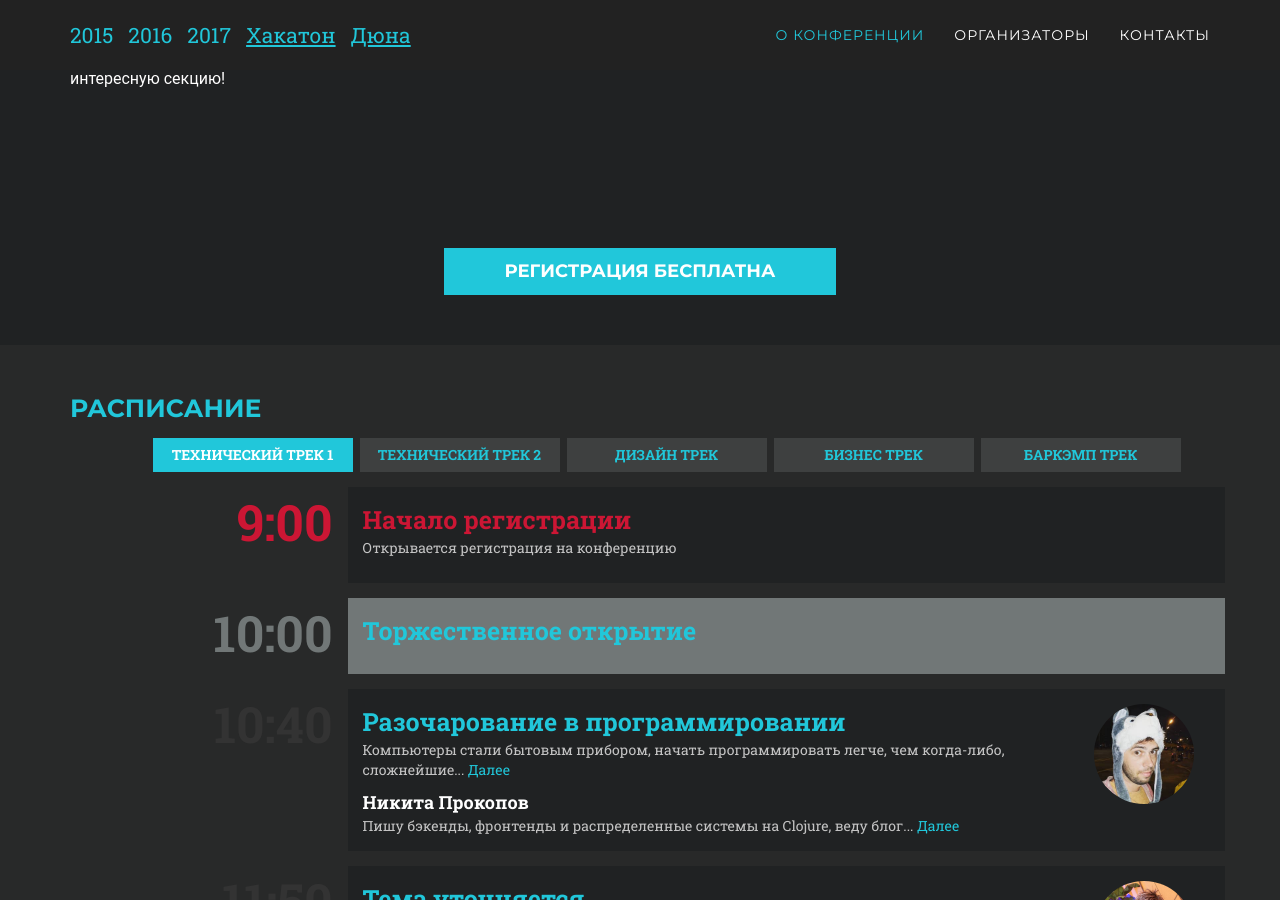
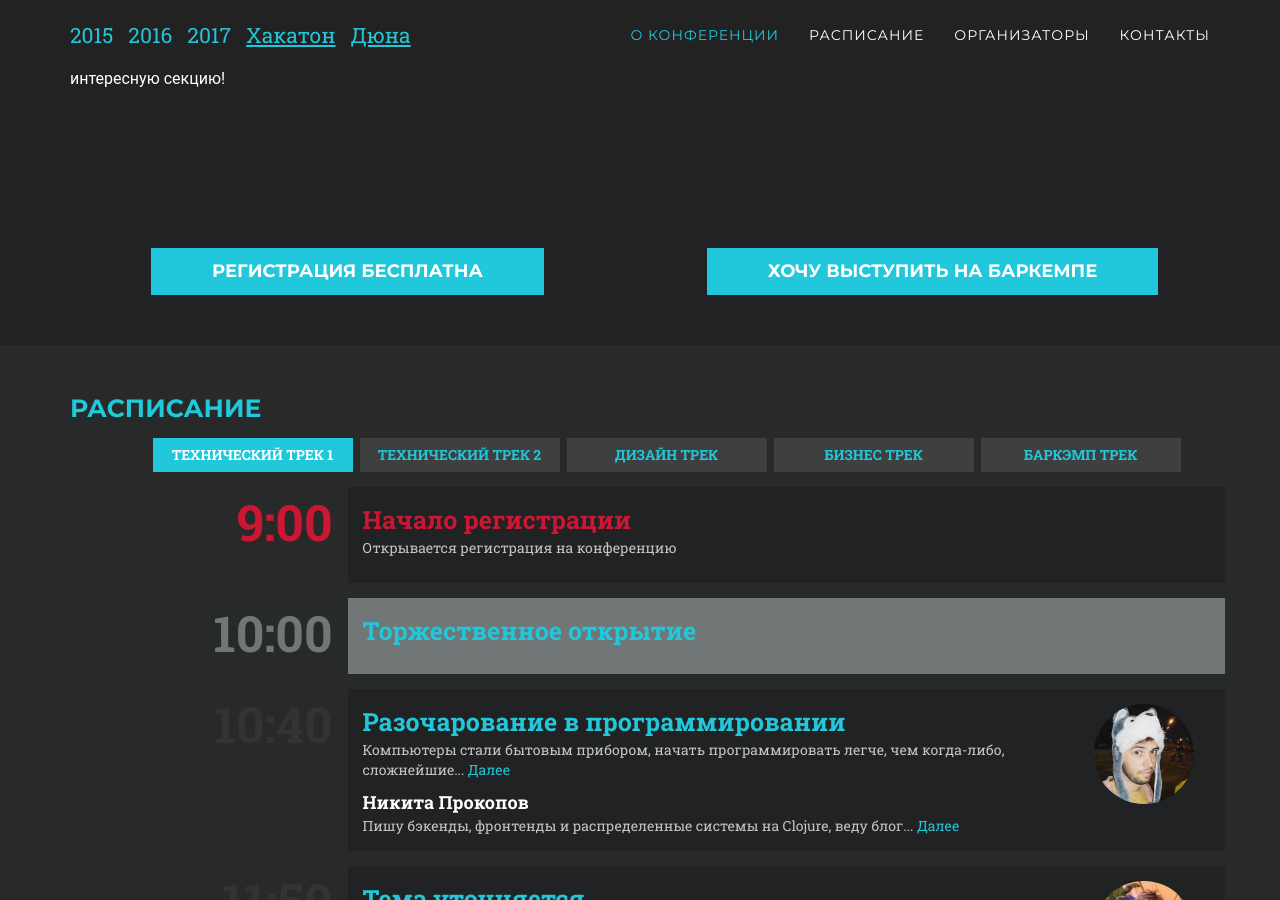
Before and after one commit to youcon/youcon.github.io, a Jekyll site: the page built from index.html, in a window 1280 px wide and 900 px high, scrolled down 1333 px. Built offline with Jekyll 4.4.1, drawn with Linux system fonts in a browser that asks for light colours; nearby versions of some CDN libraries; some web fonts are replaced; comment, search, counter and statistics services are not loaded.

Commit message:
Add menu, add barcamp button

```diff
--- a/_includes/header.html
+++ b/_includes/header.html
@@ -31,10 +31,10 @@
                     <li>
                         <a class="page-scroll" href="#info">О конференции</a>
                     </li>
-                    {% comment %}
                     <li>
                         <a class="page-scroll" href="#schedule">Расписание</a>
                     </li>
+                    {% comment %}
                     <li>
                         <a class="page-scroll" href="#partners">Партнеры</a>
                     </li>
--- a/_includes/section_registration.html
+++ b/_includes/section_registration.html
@@ -1,8 +1,11 @@
 <section id="registration" class="reg">
     <div class="container">
         <div class="row">
-            <div class="col-lg-12 reg-input">
+            <div class="col-lg-6 reg-input">
                 <a href="#info" class="page-scroll btn btn-xl twf">Регистрация бесплатна</a>
+            </div>
+            <div class="col-lg-6 reg-input">
+                <a href="https://goo.gl/forms/Kz5jNk8z0VxY1iwk1" class="page-scroll btn btn-xl">Хочу выступить на баркемпе</a>
             </div>
         </div>
     </div>
```
